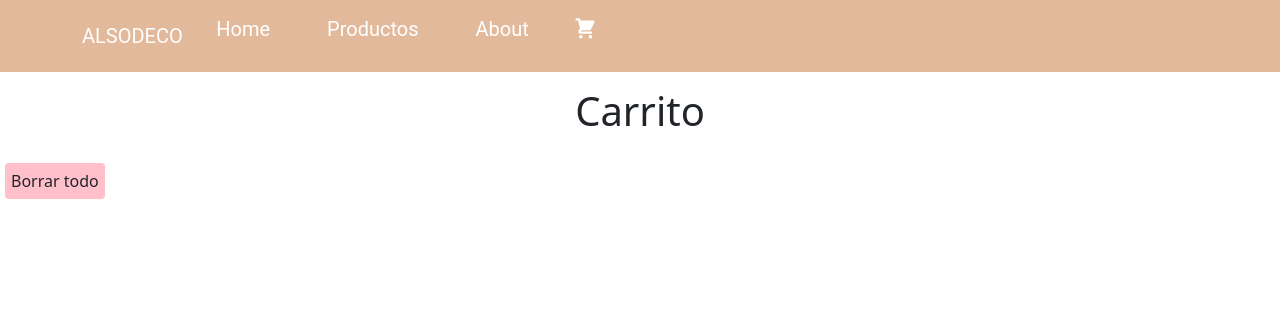
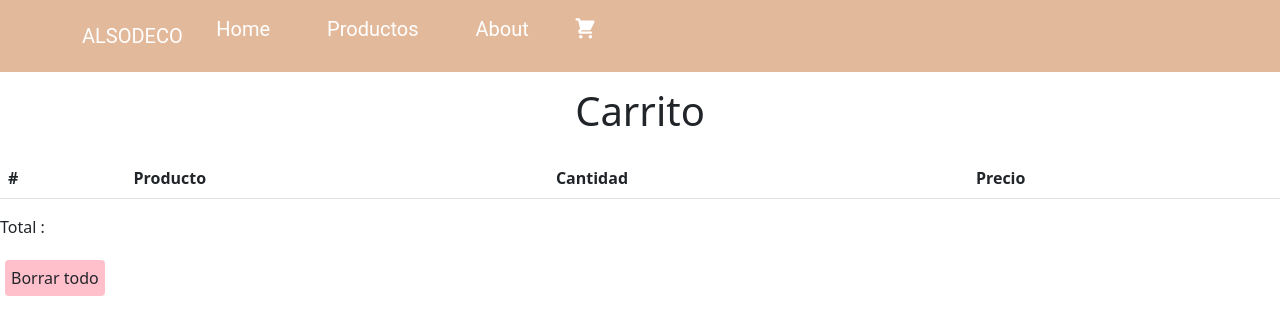
Before and after one commit to Sofiaalv/rjs2, a React (Create React App) app: page /cart in a window 1280 px wide. Shown: the top 334 px of the page. Built offline with nearby package versions, Linux system fonts and the light colour scheme.

Commit message:
cart view1

```diff
--- a/src/components/context/CartContext.jsx
+++ b/src/components/context/CartContext.jsx
@@ -9,8 +9,17 @@ export const CartProvider = ({children}) => {
 
     const addItem = (item, count) => {
         const newItem = {item, count};
-        console.log("Se agrego al carrrito:", newItem);
-        setCart((prevState) => [...prevState, newItem]);
+        const productIn = cart.find(
+            (product) => product.item.id === item.id
+            );
+            if (productIn) {
+                const newCart = cart.filter(
+                    (product) => product.item.id !== item.id
+                );
+                productIn.count += count ;
+                setCart([...newCart, productIn]);
+
+            } else setCart((prevState) => [...prevState, newItem]);
     };
 
     const removeItem = (id) => {
@@ -21,10 +30,14 @@ export const CartProvider = ({children}) => {
         setCart ([]);
     };
 
-    //const isInCart: (id) => true|false
+    const totalPrice = () => {
+        return cart.reduce((acc, prod) => acc + prod.item.price * prod.count, 0)
+    }
+    console.log(totalPrice())
+
 
     return(
-        <CartContext.Provider value={{cart, addItem, removeItem, clear}}>
+        <CartContext.Provider value={{cart, addItem, removeItem, clear, totalPrice}}>
             {children}
         </CartContext.Provider>
     );
@@ -32,16 +45,3 @@ export const CartProvider = ({children}) => {
 };
 
 export const useCartContext = () => useContext(CartContext);
-
-//const [error, setError] = useState(null);
-///const [isLoading, setIsLoading] = useState(false);
-
-//useEffect (() => {
-
-    //setIsLoading(true);
-   // fetch("http://localhost:3001/productos")
-    //    .then((response) => response.json())
-    //    .then((json) => setCarrito())
-    //    .catch((err) => setError(err))
-    ///    .finally(()=> isLoading(false));
-//},[]);
--- a/src/pages/CartPage.jsx
+++ b/src/pages/CartPage.jsx
@@ -1,23 +1,41 @@
-
-
+import 'bootstrap/dist/css/bootstrap.min.css';
+import { Table } from 'react-bootstrap';
 import { useCartContext } from "../components/context/CartContext";
 
 
 const CartPage = () => {
 
-    const { cart, removeItem, clear} = useCartContext();
+    const { cart, removeItem, clear, totalPrice} = useCartContext();
 
     return(
         <div>
             <h1 className="centrado">Carrito</h1>
-            {cart.map((product) => (
-            <div key={product.item.id}>
-                <p> Producto: {product.item.name}</p>
-                <p> $ {product.item.price}</p>
-                <button className="btn" onClick={()=>removeItem(product.item.id)}>Borrar Item</button>
+                <Table className="table tableStriped">
+                    <thead>
+                        <tr>
+                            <th scope="col">#</th>
+                            <th scope="col">Producto</th>
+                            <th scope="col">Cantidad</th>
+                            <th scope="col">Precio</th>
+                        </tr>
+                    </thead>
+                    <tbody>
+                    {cart.map((product) => (
+                        <tr key={product.item.id}>
+                            <th scope="row">1</th>
+                            <td>{product.item.name}</td>
+                            <td>{product.count}</td>
+                            <td>$ {product.item.price}</td>
+                            <td>
+                                <button className="btn" onClick={()=>removeItem(product.item.id)}>Borrar Item</button>
+                            </td>
+                        </tr>))}
+                    </tbody>
+                </Table>
+            <div>
+                <p>Total : {totalPrice}</p>
+                <button className="btn" onClick={clear}>Borrar todo</button>
             </div>
-            ))}
-            <button className="btn" onClick={clear}>Borrar todo</button>
         </div>
     )
 }
```
